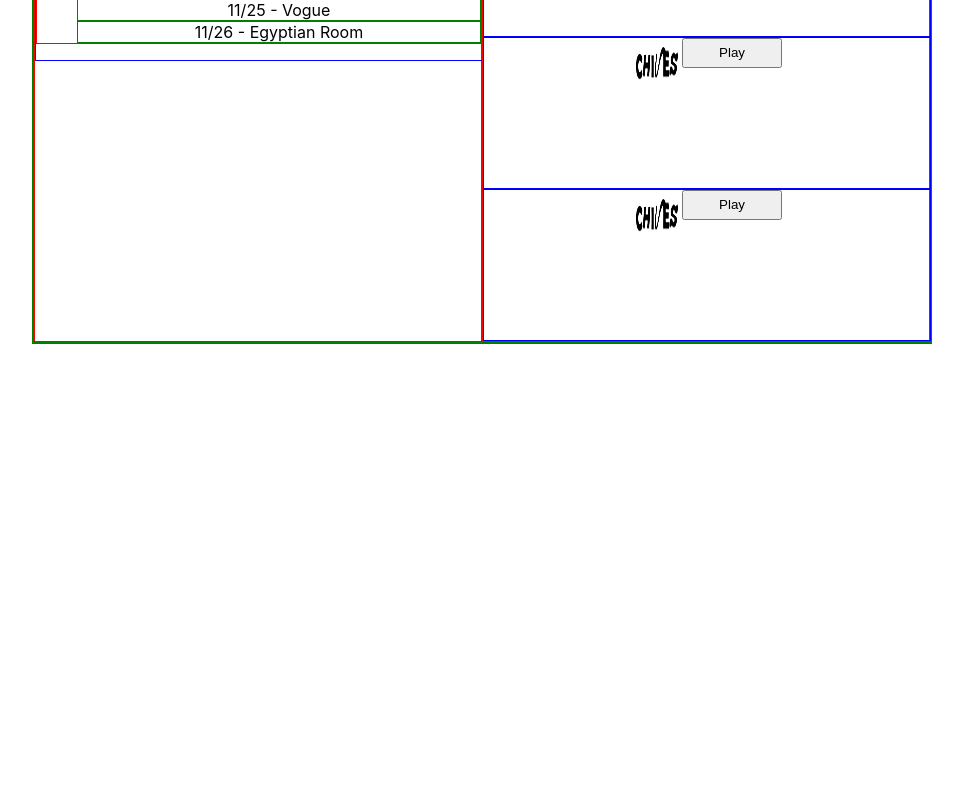
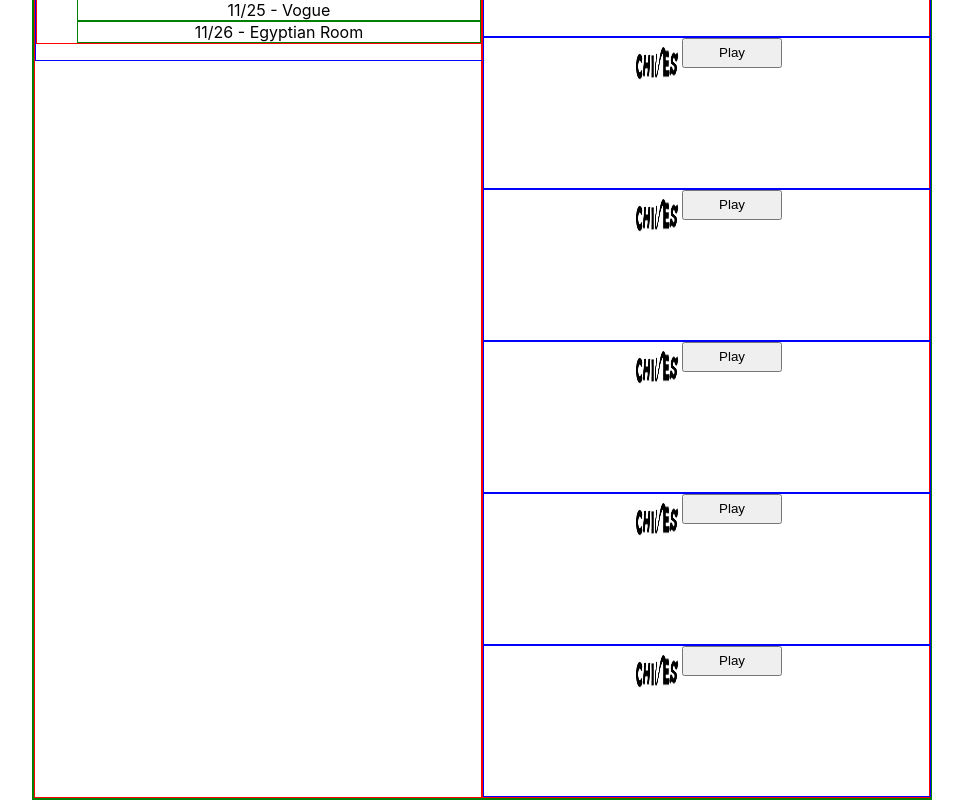
Before and after one commit to ZMcClung88/CustomChives, a React (Create React App) app: page / in a window 1280 px wide. Shown: the part 929-1729 px from the top of the page, without its empty margins (160-1123 px from the left). Before the commit the page ends 1273 px from the top, so only its background shows below. Built offline with nearby package versions, Linux system fonts and the light colour scheme.

Commit message:
saving changes

```diff
--- a/src/App.js
+++ b/src/App.js
@@ -44,6 +44,9 @@ class App extends Component {
             <SongComponent />
             <SongComponent />
             <SongComponent />
+            <SongComponent />
+            <SongComponent />
+            <SongComponent />
           </div>
         </div>
       </div>
```
